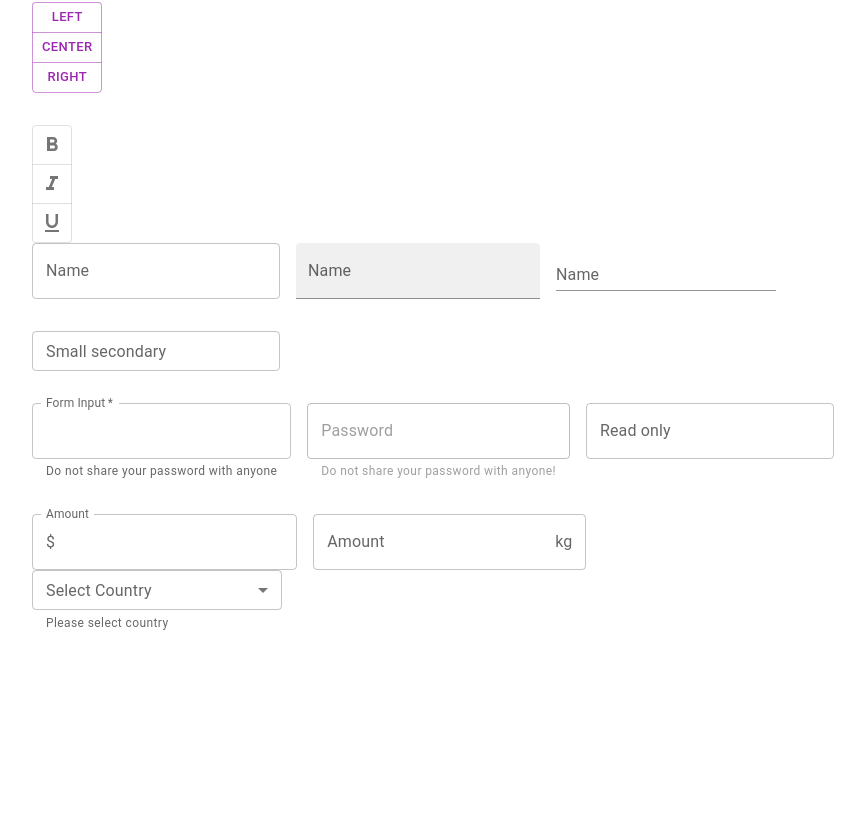
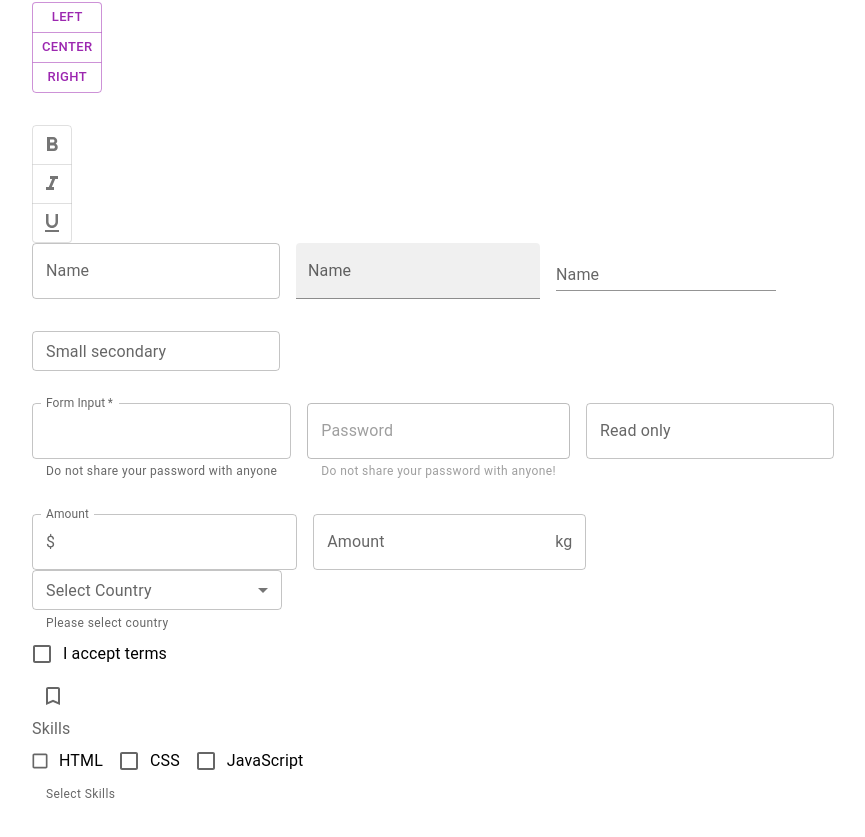
Before and after one commit to EduardBBlea/MaterialUI-walkthrough, a React (Create React App) app: page / in a window 1280 px wide. Shown: the part 831-1668 px from the top of the page, without its empty margins (32-897 px from the left). Before the commit the page ends 1528 px from the top, so only its background shows below. Built offline with nearby package versions, Linux system fonts and the light colour scheme.

Commit message:
Covered Checkboxes

```diff
--- a/src/App.js
+++ b/src/App.js
@@ -4,6 +4,7 @@ import MuiTypography from "./components/MuiTypography";
 import MuiButton from "./components/MuiButton";
 import MuiTextField from "./components/MuiTextField";
 import MuiSelect from "./components/MuiSelect";
+import Muicheckbox from "./components/Muicheckbox";
 
 function App() {
   return (
@@ -12,6 +13,7 @@ function App() {
       <MuiButton />
       <MuiTextField />
       <MuiSelect />
+      <Muicheckbox />
     </div>
   );
 }
--- /dev/null
+++ b/src/components/Muicheckbox.jsx
@@ -0,0 +1,89 @@
+import React, { useState } from "react";
+import {
+  Box,
+  FormControlLabel,
+  Checkbox,
+  FormControl,
+  FormGroup,
+  FormLabel,
+  FormHelperText,
+} from "@mui/material";
+import BookmarkBorderIcon from "@mui/icons-material/BookmarkBorder";
+import BookmarkIcon from "@mui/icons-material/Bookmark";
+
+const Muicheckbox = () => {
+  const [acceptTnC, setAcceptTnC] = useState(false);
+  const [skills, setSkills] = useState([]);
+  console.log({ skills });
+  const handleChange = (ev) => {
+    setAcceptTnC(ev.target.checked);
+  };
+  const handleSkillChange = (ev) => {
+    const index = skills.indexOf(ev.target.value);
+    if (index === -1) {
+      setSkills([...skills, ev.target.value]);
+    } else {
+      setSkills(skills.filter((skill) => skill !== ev.target.value));
+    }
+  };
+  return (
+    <Box>
+      <Box>
+        <FormControlLabel
+          label="I accept terms"
+          control={<Checkbox checked={acceptTnC} onChange={handleChange} />}
+        />
+      </Box>
+      <Box>
+        <Checkbox
+          icon={<BookmarkBorderIcon />}
+          checkedIcon={<BookmarkIcon />}
+          checked={acceptTnC}
+          onChange={handleChange}
+        />
+      </Box>
+      <Box>
+        <FormControl>
+          <FormLabel> Skills</FormLabel>
+          <FormGroup row>
+            <FormControlLabel
+              label="HTML"
+              control={
+                <Checkbox
+                  size="small"
+                  color="secondary"
+                  value="html"
+                  checked={skills.includes("html")}
+                  onChange={handleSkillChange}
+                />
+              }
+            />
+            <FormControlLabel
+              label="CSS"
+              control={
+                <Checkbox
+                  value="css"
+                  checked={skills.includes("css")}
+                  onChange={handleSkillChange}
+                />
+              }
+            />
+            <FormControlLabel
+              label="JavaScript"
+              control={
+                <Checkbox
+                  value="javascript"
+                  checked={skills.includes("javascript")}
+                  onChange={handleSkillChange}
+                />
+              }
+            />
+          </FormGroup>
+          <FormHelperText>Select Skills</FormHelperText>
+        </FormControl>
+      </Box>
+    </Box>
+  );
+};
+
+export default Muicheckbox;
```
